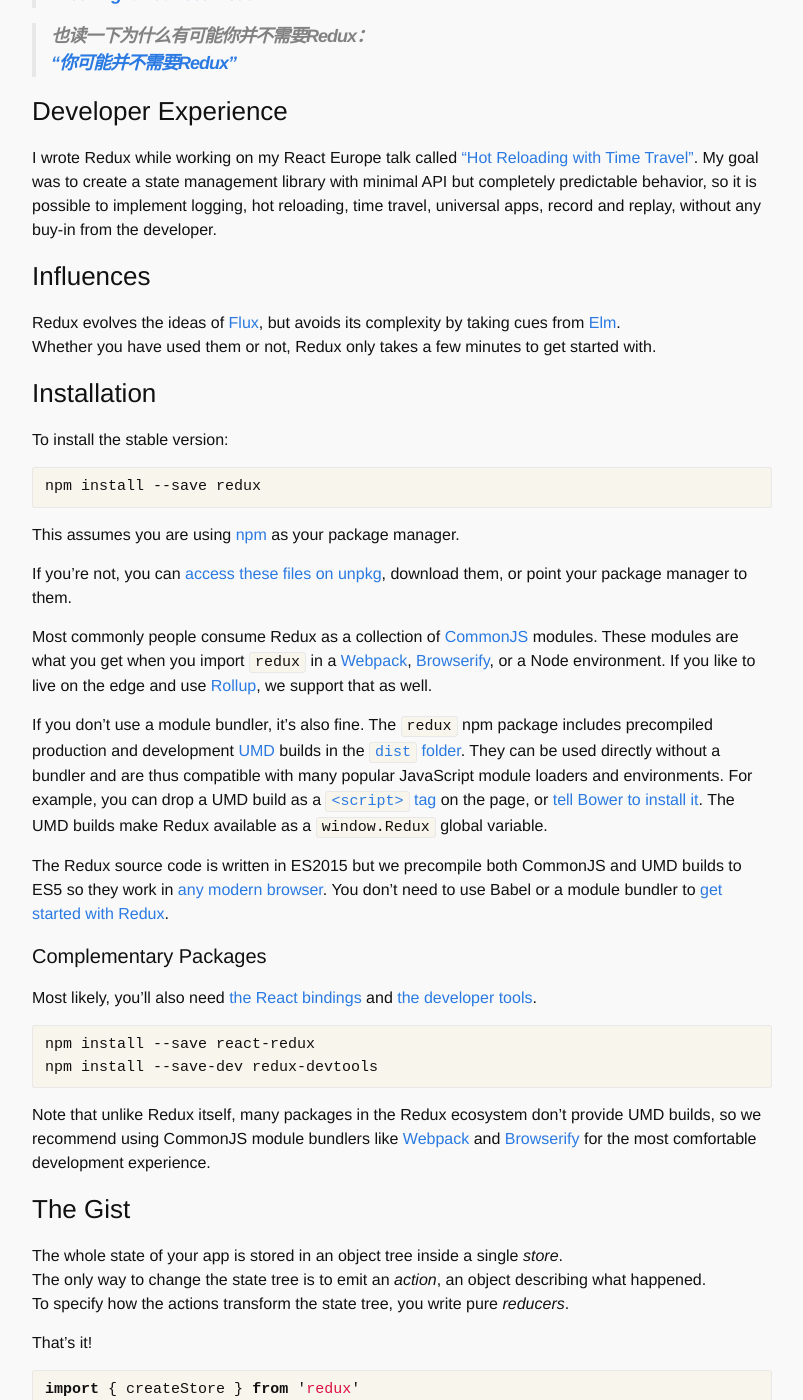
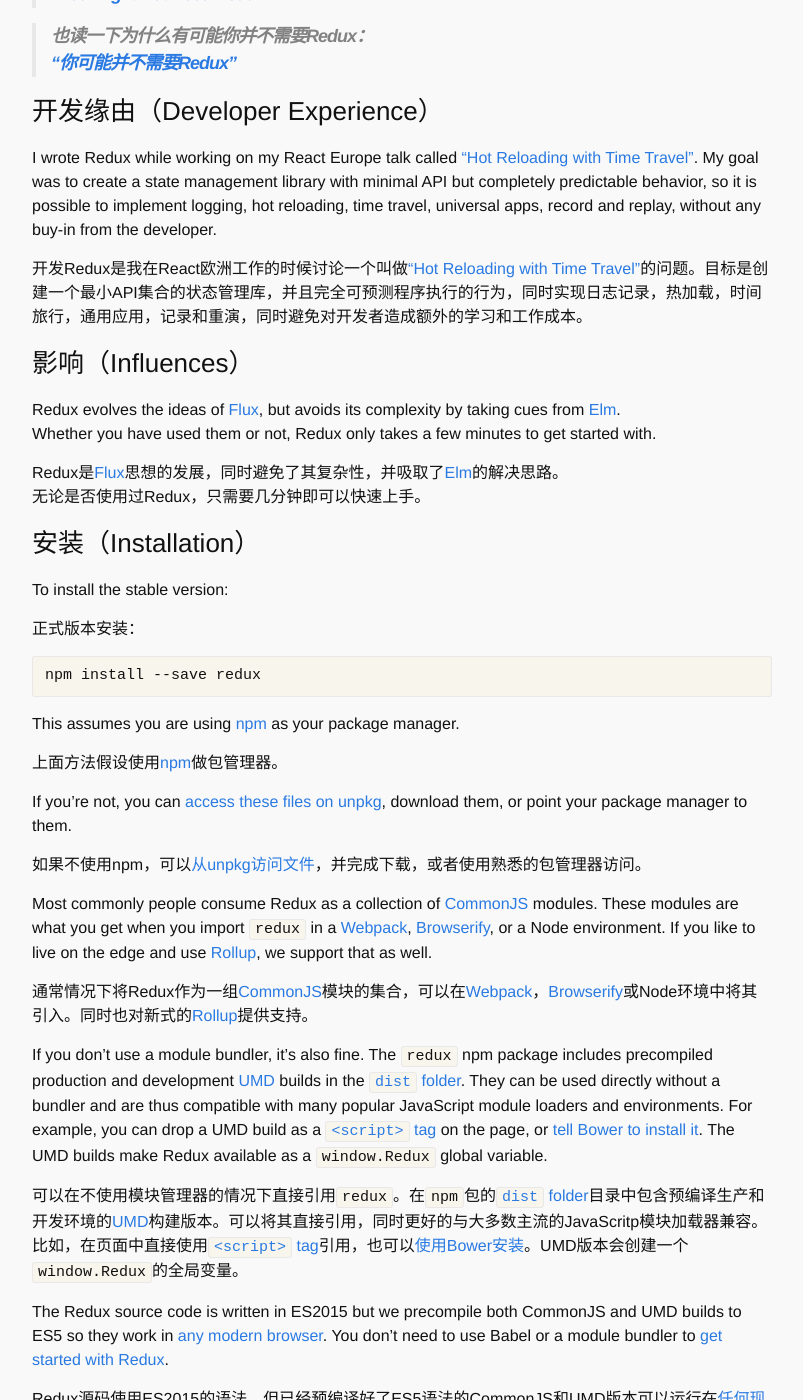
Before and after one commit to testudy/testudy.github.io, a Jekyll site: the page built from tech/_posts/2017-01-16-redux-1-README.md, in a window 1280 px wide and 1400 px high, scrolled down 1464 px. Shown: the whole window, without its empty margins (238-1041 px from the left). Built offline with Jekyll 4.4.1, drawn with Linux system fonts in a browser that asks for light colours; comment, search, counter and statistics services are not loaded; some of the changed text lies outside the part shown.

Commit message:
继续学习redux Readme

````diff
--- a/tech/_posts/2017-01-16-redux-1-README.md
+++ b/tech/_posts/2017-01-16-redux-1-README.md
@@ -64,18 +64,25 @@ It is tiny (2kB, including dependencies).
 >**也读一下为什么有可能你并不需要Redux：**
 >**[“你可能并不需要Redux”](https://medium.com/@dan_abramov/you-might-not-need-redux-be46360cf367)**
 
-### Developer Experience
+### 开发缘由（Developer Experience）
 
 I wrote Redux while working on my React Europe talk called [“Hot Reloading with Time Travel”](https://www.youtube.com/watch?v=xsSnOQynTHs). My goal was to create a state management library with minimal API but completely predictable behavior, so it is possible to implement logging, hot reloading, time travel, universal apps, record and replay, without any buy-in from the developer.
 
-### Influences
+开发Redux是我在React欧洲工作的时候讨论一个叫做[“Hot Reloading with Time Travel”](https://www.youtube.com/watch?v=xsSnOQynTHs)的问题。目标是创建一个最小API集合的状态管理库，并且完全可预测程序执行的行为，同时实现日志记录，热加载，时间旅行，通用应用，记录和重演，同时避免对开发者造成额外的学习和工作成本。
+
+### 影响（Influences）
 
 Redux evolves the ideas of [Flux](http://facebook.github.io/flux/), but avoids its complexity by taking cues from [Elm](https://github.com/evancz/elm-architecture-tutorial/).
 Whether you have used them or not, Redux only takes a few minutes to get started with.
 
-### Installation
+Redux是[Flux](http://facebook.github.io/flux/)思想的发展，同时避免了其复杂性，并吸取了[Elm](https://github.com/evancz/elm-architecture-tutorial/)的解决思路。
+无论是否使用过Redux，只需要几分钟即可以快速上手。
+
+### 安装（Installation）
 
 To install the stable version:
+
+正式版本安装：
 
 ```
 npm install --save redux
@@ -83,13 +90,23 @@ npm install --save redux
 
 This assumes you are using [npm](https://www.npmjs.com/) as your package manager.
 
+上面方法假设使用[npm](https://www.npmjs.com/)做包管理器。
+
 If you're not, you can [access these files on unpkg](https://unpkg.com/redux/), download them, or point your package manager to them.
+
+如果不使用npm，可以[从unpkg访问文件](https://unpkg.com/redux/)，并完成下载，或者使用熟悉的包管理器访问。
 
 Most commonly people consume Redux as a collection of [CommonJS](http://webpack.github.io/docs/commonjs.html) modules. These modules are what you get when you import `redux` in a [Webpack](http://webpack.github.io), [Browserify](http://browserify.org/), or a Node environment. If you like to live on the edge and use [Rollup](http://rollupjs.org), we support that as well.
 
+通常情况下将Redux作为一组[CommonJS](http://webpack.github.io/docs/commonjs.html)模块的集合，可以在[Webpack](http://webpack.github.io)，[Browserify](http://browserify.org/)或Node环境中将其引入。同时也对新式的[Rollup](http://rollupjs.org)提供支持。
+
 If you don't use a module bundler, it's also fine. The `redux` npm package includes precompiled production and development [UMD](https://github.com/umdjs/umd) builds in the [`dist` folder](https://unpkg.com/redux/dist/). They can be used directly without a bundler and are thus compatible with many popular JavaScript module loaders and environments. For example, you can drop a UMD build as a [`<script>` tag](https://unpkg.com/redux/dist/redux.js) on the page, or [tell Bower to install it](https://github.com/reactjs/redux/pull/1181#issuecomment-167361975). The UMD builds make Redux available as a `window.Redux` global variable.
 
+可以在不使用模块管理器的情况下直接引用`redux`。在`npm`包的[`dist` folder](https://unpkg.com/redux/dist/)目录中包含预编译生产和开发环境的[UMD](https://github.com/umdjs/umd)构建版本。可以将其直接引用，同时更好的与大多数主流的JavaScritp模块加载器兼容。比如，在页面中直接使用[`<script>` tag](https://unpkg.com/redux/dist/redux.js)引用，也可以[使用Bower安装](https://github.com/reactjs/redux/pull/1181#issuecomment-167361975)。UMD版本会创建一个`window.Redux`的全局变量。
+
 The Redux source code is written in ES2015 but we precompile both CommonJS and UMD builds to ES5 so they work in [any modern browser](http://caniuse.com/#feat=es5). You don't need to use Babel or a module bundler to [get started with Redux](https://github.com/reactjs/redux/blob/master/examples/counter-vanilla/index.html).
+
+Redux源码使用ES2015的语法，但已经预编译好了ES5语法的CommonJS和UMD版本可以运行在[任何现代浏览器](http://caniuse.com/#feat=es5)中。不需要引用Babel或打包器就可以[直接开始Redux学习](https://github.com/reactjs/redux/blob/master/examples/counter-vanilla/index.html)。
 
 #### Complementary Packages
 
````
